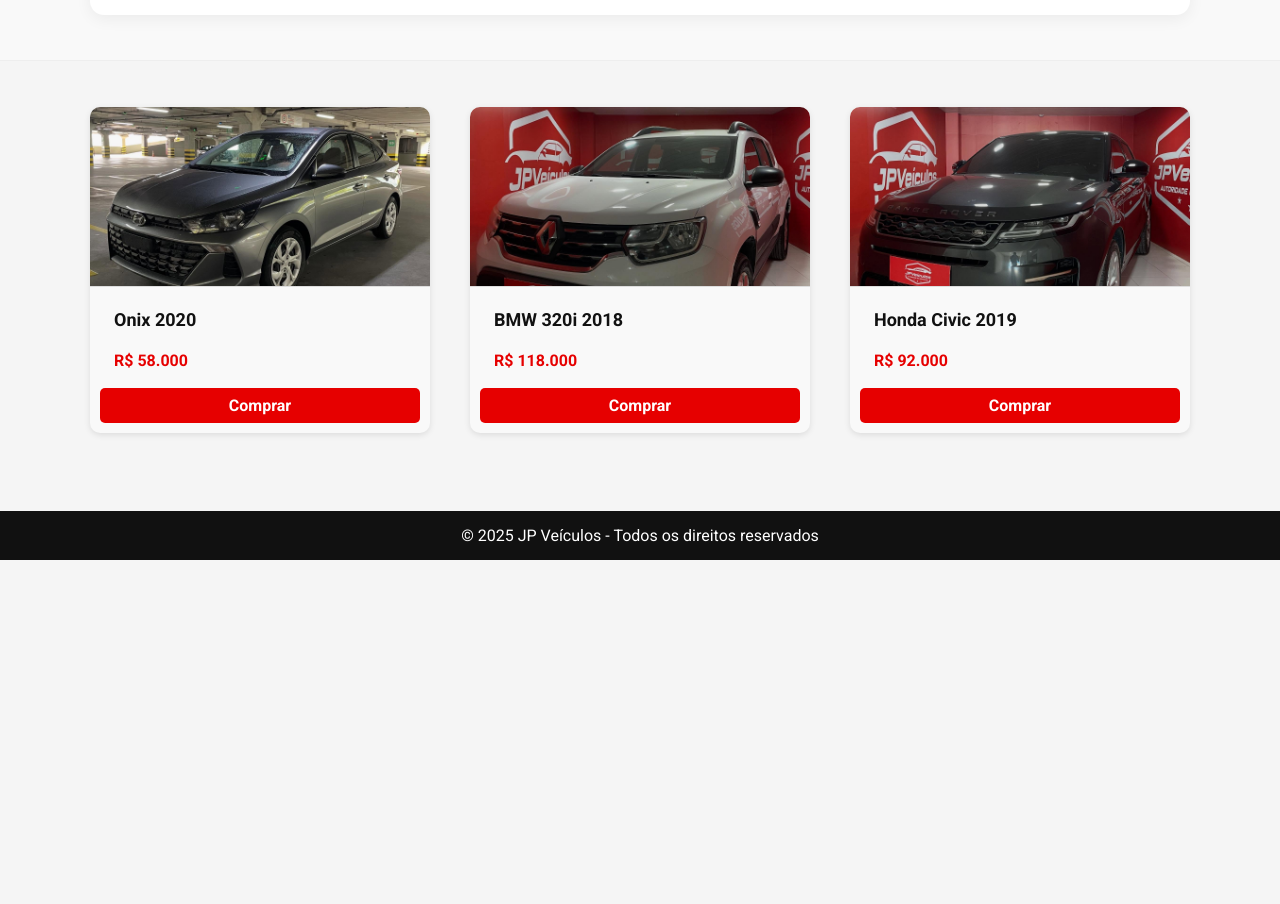
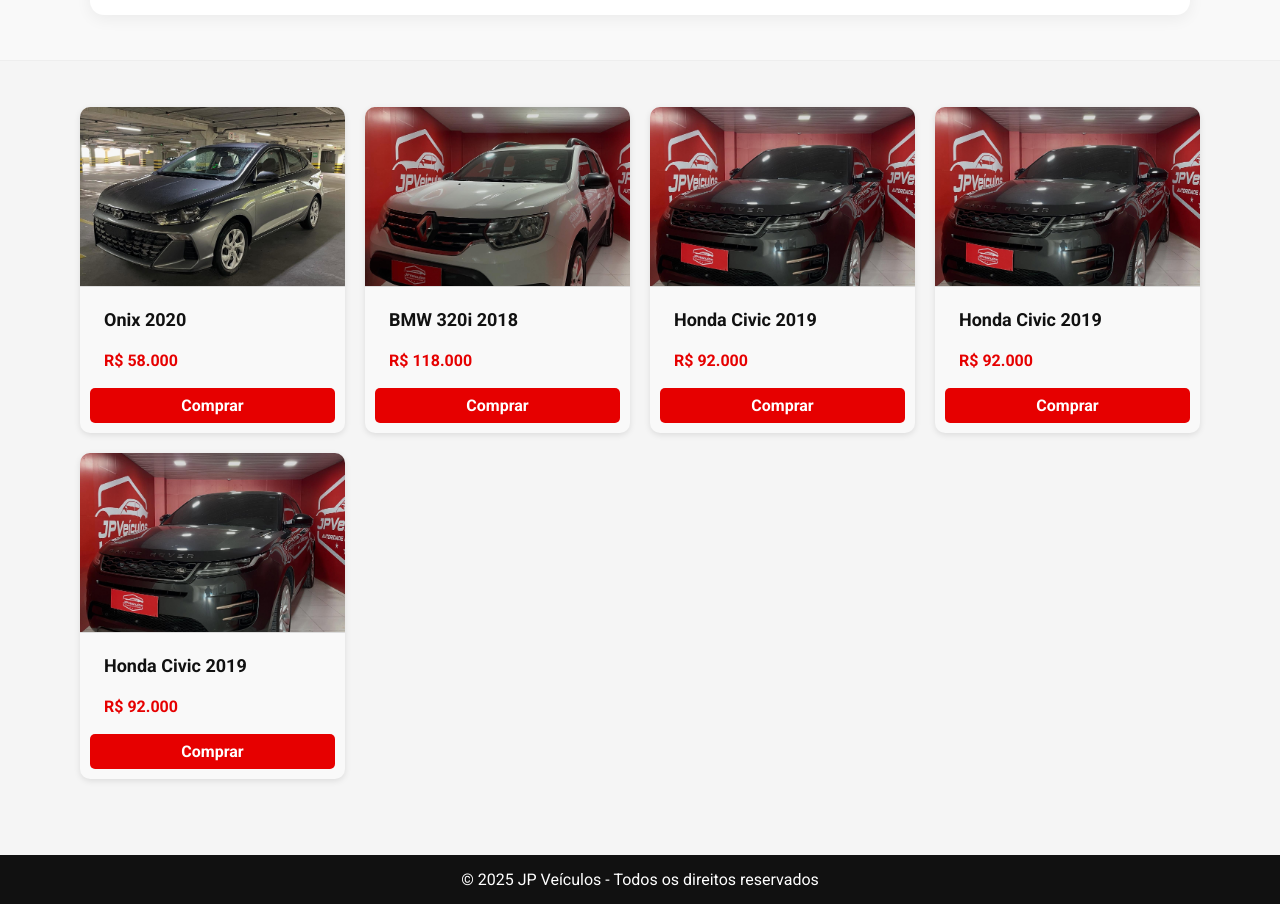
Before and after one commit to ViniGbrielBrb/JPCarros-Seminovos, a plain HTML site: page carros.html in a window 1280 px wide. Shown: the part 240-1144 px from the top of the page. Before the commit the page ends 800 px from the top, so only its background shows below. Drawn offline with Linux system fonts and the light colour scheme.

Commit message:
Update carros.html

```diff
--- a/carros.html
+++ b/carros.html
@@ -51,7 +51,6 @@
       font-weight: 500;
     }
     nav a.active {
-      border-bottom: 2px solid #e60000;
       padding-bottom: 2px;
     }
 
@@ -297,6 +296,24 @@
           </div>
         </article>
 
+        <article class="carro-card" data-marca="honda" data-ano="2019" data-modelo="Honda Civic 2019">
+          <img src="carro3.jpg" alt="Honda Civic 2019" loading="lazy">
+          <div class="carro-info">
+            <h3>Honda Civic 2019</h3>
+            <p class="preco">R$ 92.000</p>
+            <a href="#" class="btn-comprar" aria-label="Comprar Honda Civic 2019">Comprar</a>
+          </div>
+        </article>
+
+        <article class="carro-card" data-marca="honda" data-ano="2019" data-modelo="Honda Civic 2019">
+          <img src="carro3.jpg" alt="Honda Civic 2019" loading="lazy">
+          <div class="carro-info">
+            <h3>Honda Civic 2019</h3>
+            <p class="preco">R$ 92.000</p>
+            <a href="#" class="btn-comprar" aria-label="Comprar Honda Civic 2019">Comprar</a>
+          </div>
+        </article>
+
       </div>
 
       <div class="container">
```
